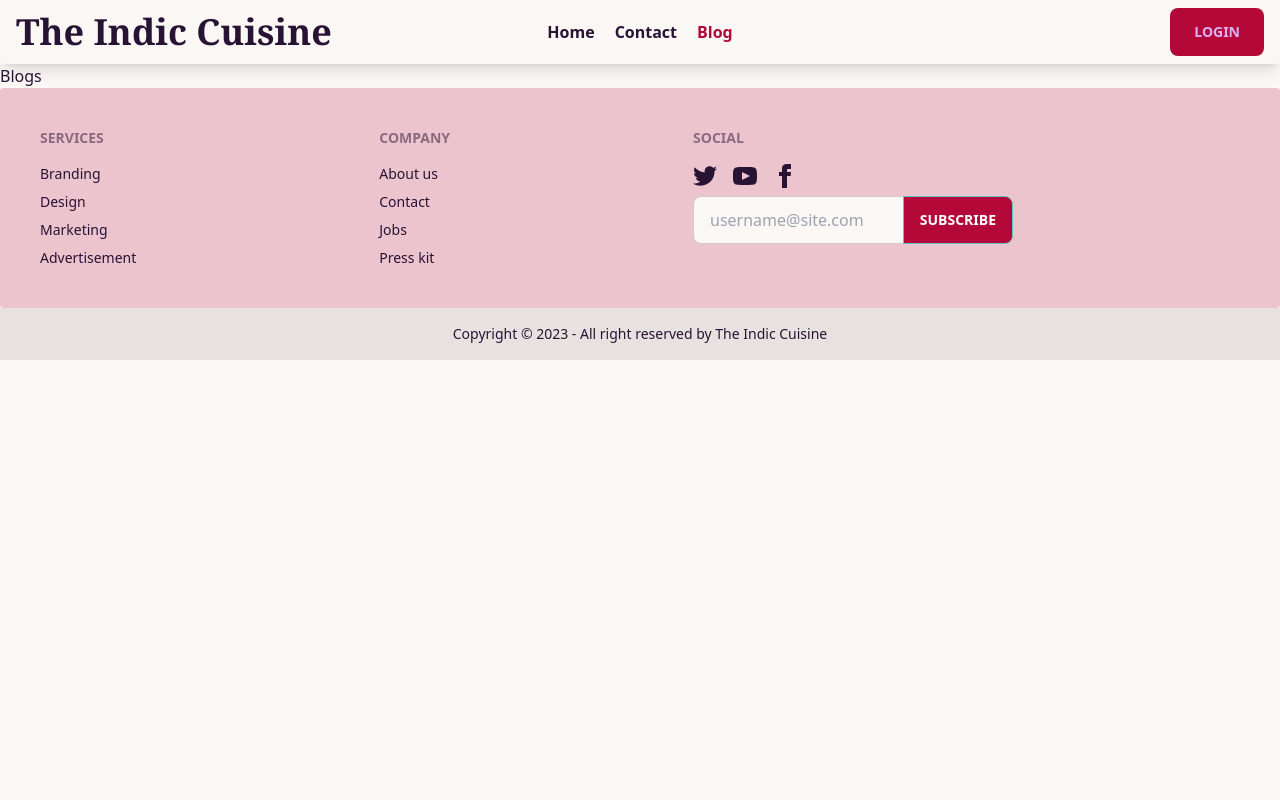
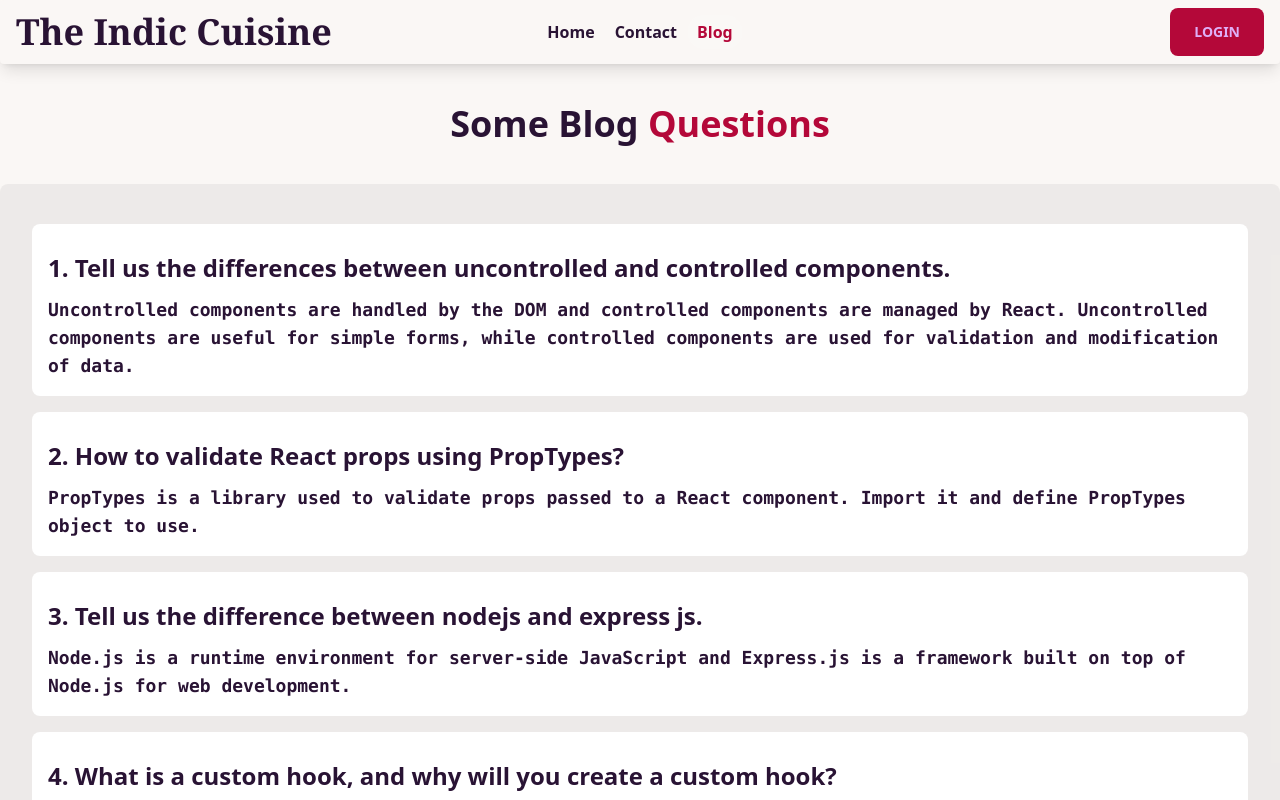
Before and after one commit to ACM-Anik/the-indic-cuisine-client, a React (Vite) app: page /blog in a window 1280 px wide. Shown: the top 800 px of the page. Built offline with nearby package versions, Linux system fonts and the light colour scheme; no server answers.

Commit message:
blog questions added

```diff
--- a/src/pages/Blogs/Blogs.jsx
+++ b/src/pages/Blogs/Blogs.jsx
@@ -2,8 +2,38 @@ import React from 'react';
 
 const Blogs = () => {
     return (
-        <div>
-            <h2>Blogs</h2>
+        <div className="my-5">
+            <div className='my-10'>
+                <h1 className="text-center text-4xl font-bold ">Some Blog <span className="text-[#b40839]">Questions</span></h1>
+            </div>
+            <div className="my-5 py-2 px-4 md:p-8 rounded-lg bg-[#1111110D]">
+                <div className="bg-white rounded-lg p-4 my-2">
+                    <h1 className="text-2xl font-bold my-3">1. Tell us the differences between uncontrolled and controlled components.</h1>
+                    <div className="md:flex md:justify-between md:gap-5">
+                        <p className="text-lg font-semibold font-mono">
+                            Uncontrolled components are handled by the DOM and controlled components are managed by React. Uncontrolled components are useful for simple forms, while controlled components are used for validation and modification of data.
+                        </p>
+                    </div>
+                </div>
+                <div className="bg-white rounded-lg p-4 my-4">
+                    <h1 className="text-2xl font-bold my-3">2. How to validate React props using PropTypes?</h1>
+                    <p className="text-lg font-semibold font-mono">
+                        PropTypes is a library used to validate props passed to a React component. Import it and define PropTypes object to use.
+                    </p>
+                </div>
+                <div className="bg-white rounded-lg p-4 my-4">
+                    <h1 className="text-2xl font-bold my-3">3. Tell us the difference between nodejs and express js.</h1>
+                    <p className="text-lg font-semibold font-mono">
+                        Node.js is a runtime environment for server-side JavaScript and Express.js is a framework built on top of Node.js for web development.
+                    </p>
+                </div>
+                <div className="bg-white rounded-lg p-4 my-2">
+                    <h1 className="text-2xl font-bold my-3">4. What is a custom hook, and why will you create a custom hook?</h1>
+                    <p className="text-lg font-semibold font-mono">
+                        A custom hook is a reusable function created with useEffect and useState hooks that encapsulate common stateful logic in a single place. They are used to avoid repetition of logic across multiple components or to abstract complex logic into a simpler, reusable function.
+                    </p>
+                </div>
+            </div>
         </div>
     );
 };
--- a/src/pages/Login/Login.jsx
+++ b/src/pages/Login/Login.jsx
@@ -5,7 +5,7 @@ import { useLocation } from 'react-router';
 
 
 const Login = () => {
-    const { signIn, signInWithGoogle, signInWithGithub } = useContext(AuthContext);
+    const { user, signIn, signInWithGoogle, signInWithGithub } = useContext(AuthContext);
     const navigate = useNavigate();
     const location = useLocation();
     const from = location.state?.from?.pathname || "/";
@@ -21,17 +21,22 @@ const Login = () => {
         const password = form.password.value;
         console.log(email, password);
 
+        // if(){
+
+        // }
+
         signIn(email, password)
             .then(result => {
                 const loggedUser = result.user;
                 setSuccess(loggedUser);
                 console.log(loggedUser);
                 navigate(from, {replace: true});
+                setError('');
                 form.reset();
-
             })
             .catch(error => {
                 setError(error);
+                setSuccess("");
                 console.log(error.message);
                 return;
             })
@@ -43,9 +48,11 @@ const Login = () => {
                 const loggedUser = result.user;
                 setSuccess(loggedUser);
                 navigate(from, {replace: true});
+                setError('');
             })
             .catch(error => {
                 setError(error.message);
+                setSuccess("");
             })
     }
 
@@ -55,9 +62,11 @@ const Login = () => {
             const loggedUser = result.user;
             setSuccess(loggedUser);
             navigate(from, {replace: true});
+            setError('');
         })
         .catch(error => {
             setError(error.message);
+            setSuccess("");
         })
     }
 
--- a/src/pages/Login/Register.jsx
+++ b/src/pages/Login/Register.jsx
@@ -5,7 +5,7 @@ import { AuthContext } from '../../Providers/AuthProvider';
 
 const Register = () => {
     const [error, setError] = useState('');
-    const { user, createUser } = useContext(AuthContext);
+    const { createUser } = useContext(AuthContext);
 
     const handleRegister = (event) => {
         event.preventDefault();
@@ -15,7 +15,6 @@ const Register = () => {
         const photo = form.photo.value;
         const email = form.email.value;
         const password = form.password.value;
-        console.log(name, photo, email, password);
 
         if (password.length < 6) {
             setError('Password length must be 6 digits or longer');
@@ -25,6 +24,7 @@ const Register = () => {
         createUser(email, password)
             .then(result => {
                 const loggedUser = result.user;
+                setError('');
                 form.reset();
             })
             .catch(error => {
```
Also changed, not shown: firebase.json (added), 1 other file (tests, documents, lock files or other folders).
